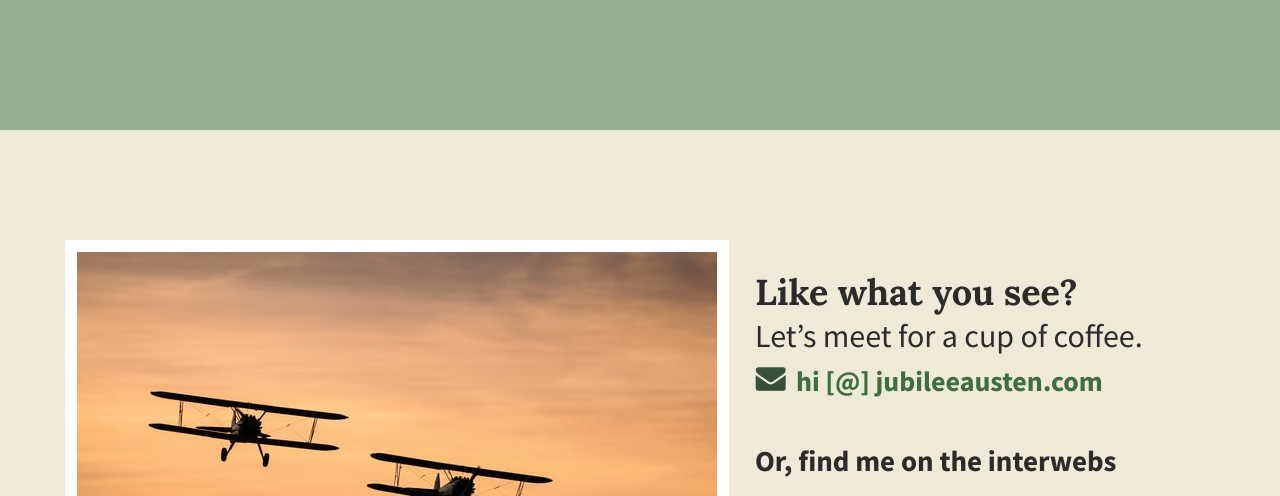
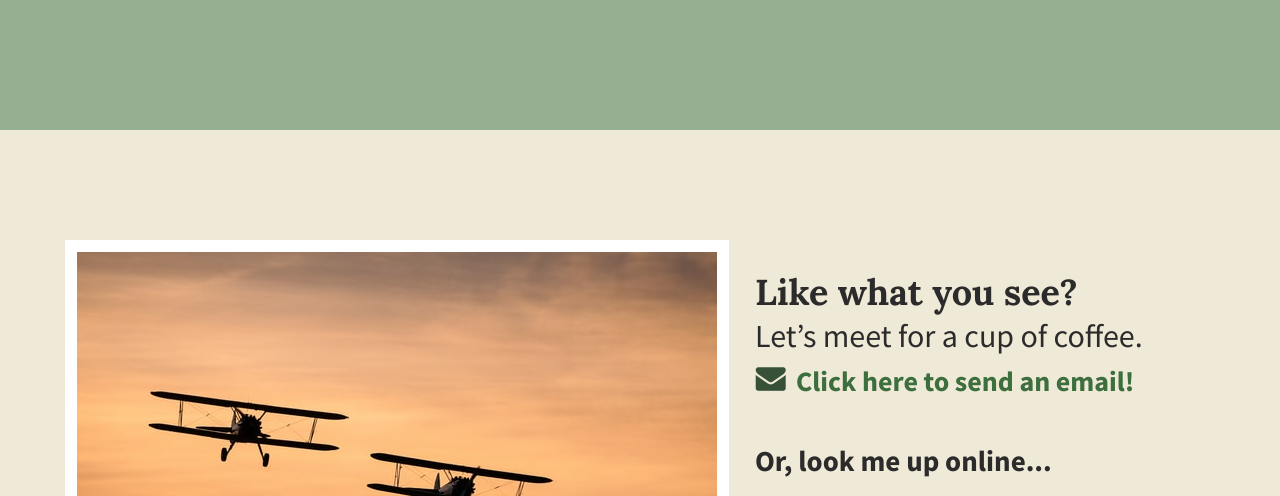
Before and after one commit to oliverijoe/Oliveri-Portfolio, a plain HTML site: page index.html in a window 1280 px wide. Shown: the part 1995-2491 px from the top of the page. Drawn offline with Linux system fonts and the light colour scheme.

Commit message:
Cleaned up HTML

```diff
--- a/index.html
+++ b/index.html
@@ -28,7 +28,7 @@
                     </ul>
                 </nav>
             </div>
-            <h2><span>Weclome</span> to my coding portfolio...</h2>
+            <h2><span>Weclome!</span><br>Let's work TOGETHER</h2>
         </div>
     </header>
 
@@ -89,9 +89,9 @@
                 <div class="half-width">
                     <h2>Like what you see?</h2>
                     <h3 id="email-header">Let’s meet for a cup of coffee.</h3>
-                    <a href="mailto:hi@jubileeausten.com"><img id="envelope" src="img/envelope.png"
-                        alt="envelope icon"/>hi [@] jubileeausten.com</a>
-                    <h3 id="socialmedia-header">Or, find me on the interwebs</h3>
+                    <a href="mailto:oliverijoe1@gmail.com"><img id="envelope" src="img/envelope.png"
+                        alt="envelope icon"/>Click here to send an email!</a>
+                    <h3 id="socialmedia-header">Or, look me up online...</h3>
                     <ul>
                         <li><a href="https://www.linkedin.com/in/joe-oliveri-5143921b2/"><img src="img/linkedin.png" alt="LinkedIn" /></a></li>
                         <li><a href="https://github.com/oliverijoe"><img src="img/github.png" alt="github icon" /></a></li>
```
